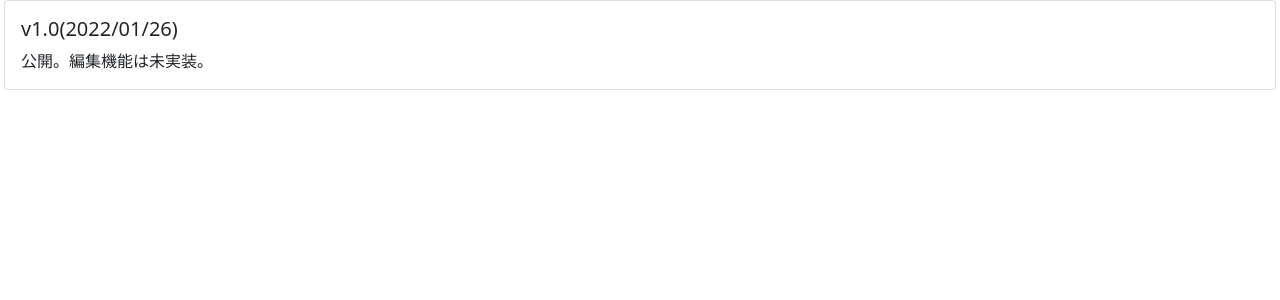
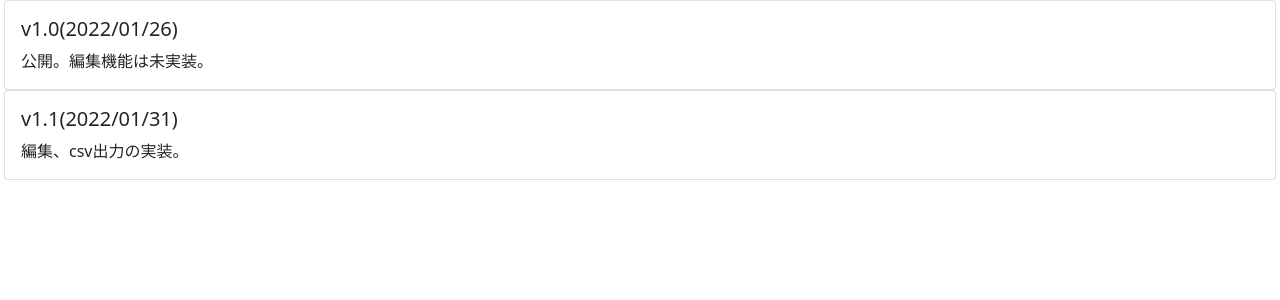
Before and after one commit to ekaraage/ranking_flask, a Flask app: page /release_notes/ in a window 1280 px wide. Shown: the part 52-352 px from the top of the page. Run offline with Flask 2, Linux system fonts and the light colour scheme.

Commit message:
update release_note

```diff
--- a/templates/release_notes.html
+++ b/templates/release_notes.html
@@ -9,5 +9,11 @@
 			<p class="card-text">公開。編集機能は未実装。</p>
 		</div>
 	</div>
+	<div class="card rounded">
+		<div class="card-body">
+			<h5 class="card-title">v1.1(2022/01/31)</h5>
+			<p class="card-text">編集、csv出力の実装。</p>
+		</div>
+	</div>
 </div>
 {% endblock %}
```
